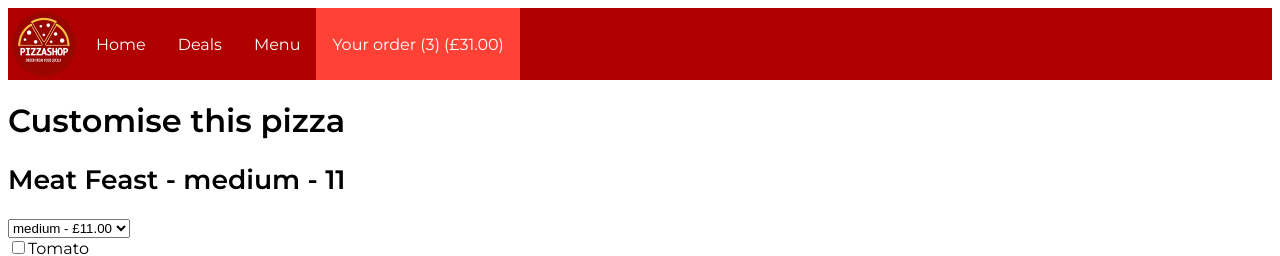
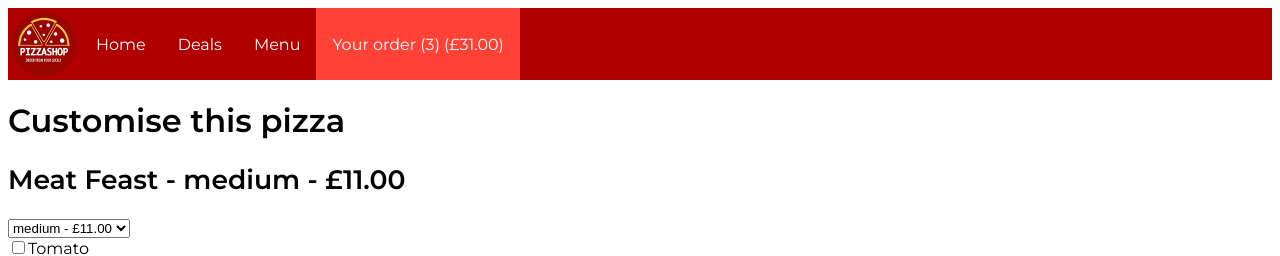
Before and after one commit to samthidny/pizza-shop, an Angular app: page /cart/1 in a window 1280 px wide. Shown: the top 256 px of the page. Built offline with nearby package versions, Linux system fonts and the light colour scheme.

Commit message:
add price pipe to customise component

```diff
--- a/src/app/customise.component.html
+++ b/src/app/customise.component.html
@@ -1,5 +1,5 @@
 <h1>Customise this pizza</h1>
-<h2>{{pizza.name}} - {{pizza.size.name}} - {{pizza.price}}</h2>
+<h2>{{pizza.name}} - {{pizza.size.name}} - {{pizza.price | currency:'GBP':'symbol'}}</h2>
 <app-pizza-size [pizza]="pizza" (sizeChange)="sizeChanged($event)"></app-pizza-size>
 <div *ngFor="let topping of toppings; index as i">
   <input type="checkbox" [id]="'radio' + i" [attr.checked]="pizza.toppings.indexOf(topping) !== -1 ? 'checked' : null" (change)="toppingChanged($event)" name="{{topping.name}}">
```
